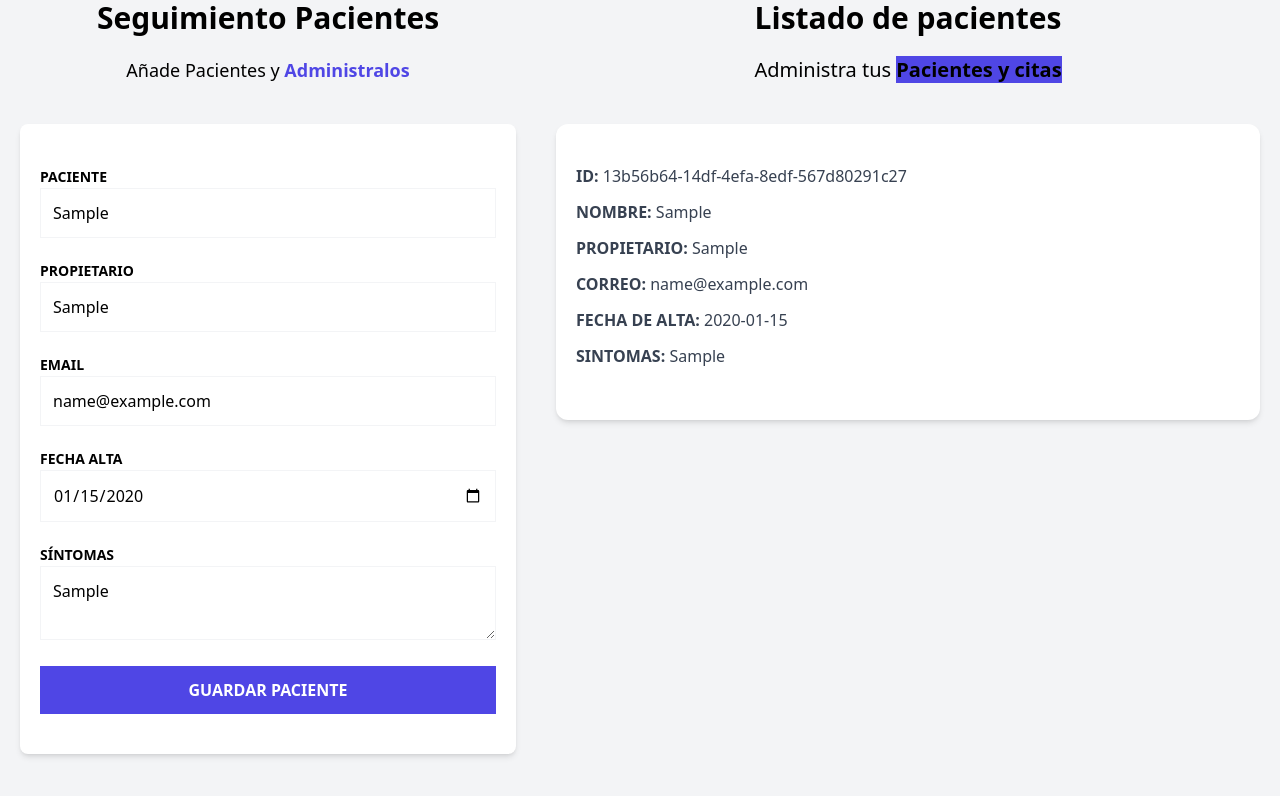
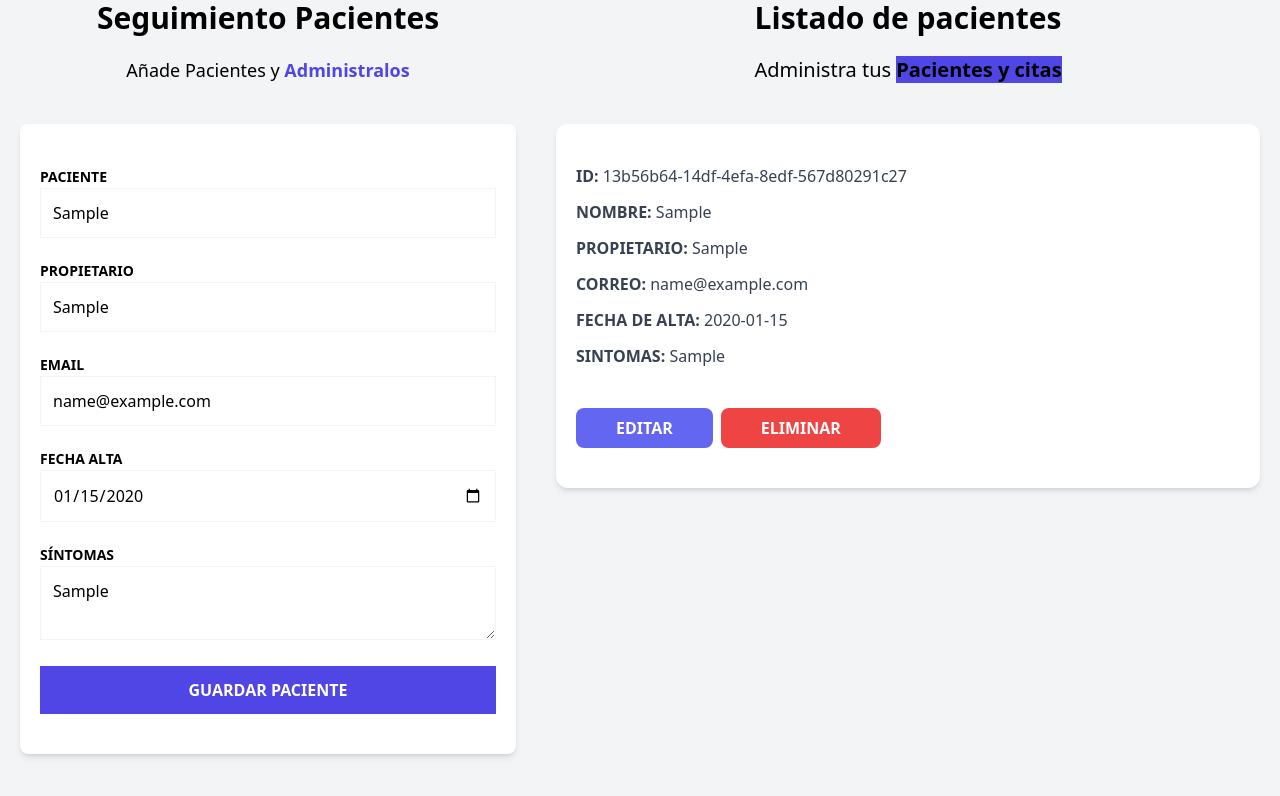
Before and after one commit to Mvillegas18/pacientes-zustand-v2, a React (Vite) app: page / in a window 1280 px wide. Both pictures are taken after typing "Sample", "Sample", "name@example.com", "2020-01-15", "Sample" into the empty fields and a click on the input "Guardar Paciente". Shown: the part 224-1020 px from the top of the page. Built offline with nearby package versions, Linux system fonts and the light colour scheme.

Commit message:
chore: Add buttons for editing and deleting patient details

```diff
--- a/src/components/PatientDetails.tsx
+++ b/src/components/PatientDetails.tsx
@@ -32,6 +32,15 @@
 				label='Sintomas'
 				data={patient.symptoms}
 			/>
+
+			<div className='flex gap-2 mt-10'>
+				<button className='py-2 px-10 bg-indigo-500 hover:bg-indigo-700 text-white font-bold uppercase rounded-lg'>
+					Editar
+				</button>
+				<button className='py-2 px-10 bg-red-500 hover:bg-red-700 text-white font-bold uppercase rounded-lg'>
+					Eliminar
+				</button>
+			</div>
 		</div>
 	);
 }
```
